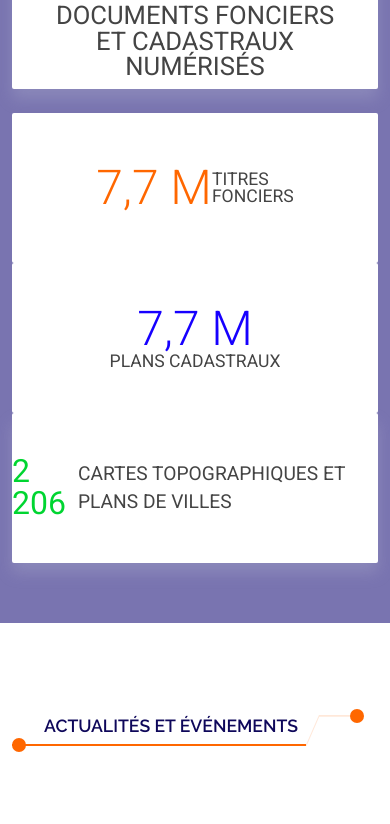
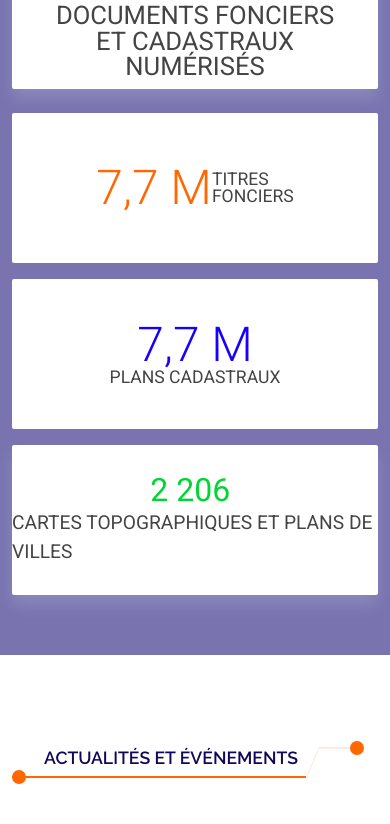
Before and after one commit to Ayoub-Abel/ancfcc_prototype_v1, a plain HTML site: page index.html in a window 390 px wide. Shown: the part 4824-5648 px from the top of the page. Drawn offline with Linux system fonts and the light colour scheme; a web font is replaced by a local one.

Commit message:
updates html, css

```diff
--- a/assets/css/myCss.css
+++ b/assets/css/myCss.css
@@ -649,7 +649,7 @@ div#quick-services {
   position: fixed;
   top: 0;
   z-index: 99999;
-  background: #5f3c1dc7;
+  background: #0a013ee8;
   left: 0;
   height: -webkit-fill-available;
   width: 100%;
@@ -1858,6 +1858,15 @@ section#formulaires a {
   font-size: 1.2em
 }
 
+@media (max-width: 575.98px) {  /* Extra-small (xs) devices */
+    .stats .mt-xs-3 {
+        margin-top: 1rem !important; /* Equivalent to Bootstrap's mb-3 */
+    }
+    .stats .flex-dir-xs{
+      flex-direction: column
+    }
+}
+
 /*--------------------------------------------------------------
 # End Stats Section
 --------------------------------------------------------------*/
--- a/index.html
+++ b/index.html
@@ -340,7 +340,7 @@
               </div>
               <div class="col-md-6">
                 <div class="row">
-                  <div class="col-md-12">
+                  <div class="col-md-12 mt-xs-3">
                     <div data-aos="flip-left" data-aos-duration="1000" data-aos-delay="1000" class="stats_wide_3 d-flex flex-column align-items-center justify-content-center px-3 aos-init aos-animate">
                       <span class="number1">7,7 M</span><span class="heading text-center line-1 font-3">plans
                         cadastraux</span>
@@ -349,10 +349,11 @@
                 </div>
               </div>
             </div>
-            <div class="row mt-sm-3 mt-md-2">
+            <div class="row mt-sm-3 mt-md-2 mt-xs-3">
               <div class="col-md-12">
-                <div data-aos="fade-up" data-aos-duration="1000" data-aos-delay="1000" dir="ltr" class="stats_wide_2 d-flex align-items-center justify-content-center aos-init aos-animate">
-                  <div class="d-flex justify-content-start  align-items-center"><span class="number2 mr-4">2
+                <div data-aos="fade-up" data-aos-duration="1000" data-aos-delay="1000" dir="ltr" class="stats_wide_2 d-flex align-items-center justify-content-center aos-init aos-animate" style="/* display: flex; *//* flex-direction: column; */">
+                  <div class="flex-dir-xs d-flex justify-content-start  align-items-center" style="
+"><span class="number2 mr-4">2
                       206</span><span class="heading2 text-left">cartes topographiques et plans de villes</span></div>
                 </div>
               </div>
@@ -537,7 +538,7 @@
                 <div class="faq-content">
                   <p>
                     Pour demander un certificat de proprieté, un plan cadastral ou un calcul de contenance il vous
-                    suffit de visiter la la section services en ligne au-dessus ou cliquer sur le button à gauche
+                    suffit de visiter la section <b>services en ligne</b> au-dessus ou cliquer simplement sur le button à gauche
                     (brillant en rouge) pour un acces rapide.
                   </p>
                 </div>
```
